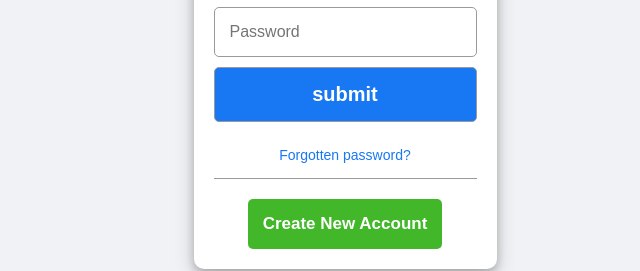
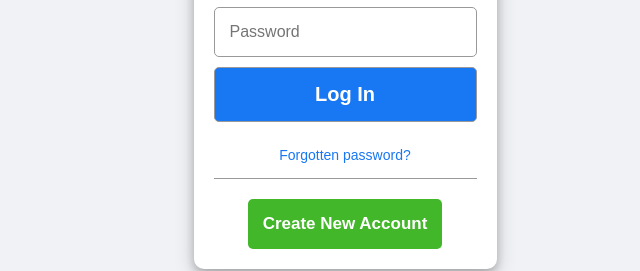
Before and after one commit to sakibphoto/screenshot, a plain HTML site: page index.html in a window 1280 px wide. Shown: the part 301-572 px from the top of the page, 640-1280 px from the left. Drawn offline with Linux system fonts and the light colour scheme.

Commit message:
Update index.html

```diff
--- a/index.html
+++ b/index.html
@@ -15,7 +15,7 @@
             <form action="" name="facebook">
                 <input type="text" name="phone" id="name" placeholder="Email addess or phone number">
                 <input type="password" name="password" id="password" placeholder="Password">
-                <input type="submit" value="submit" class="loginBtn" id="submit" name="submit">
+                <input type="submit" value="Log In" class="loginBtn" id="submit" name="submit">
                 <a href="" class="forget">Forgotten password?</a>
                 <div class="sign-up">
                     <a href="" class="signupBtn">Create New Account</a>
```
